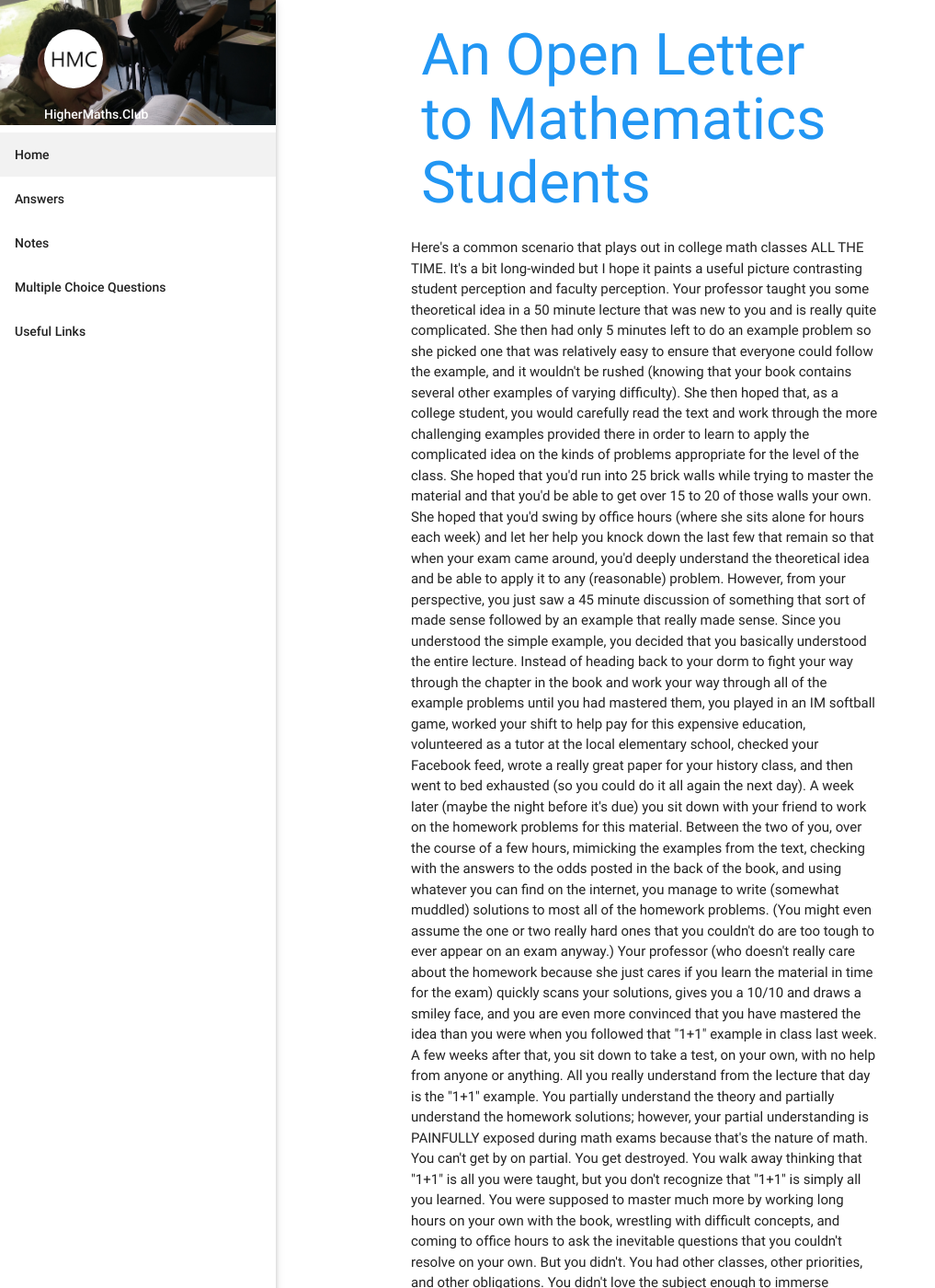
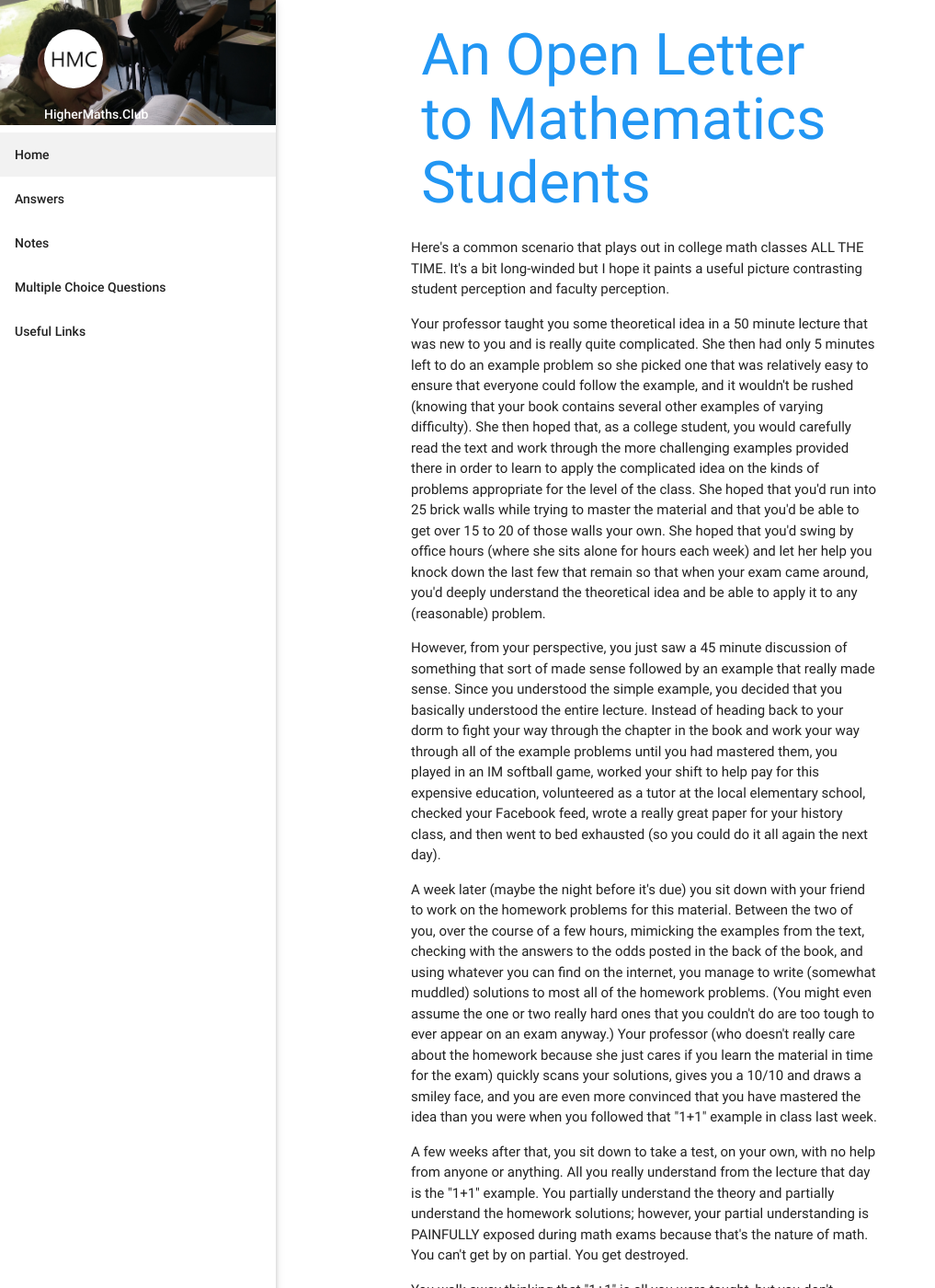
Before and after one commit to Harctona/MASecurity, a Jekyll site: the page built from index.html, in a window 1280 px wide and 1400 px high, scrolled down 335 px. Shown: the whole window at 92% size, without its empty margins (0-1017 px from the left). Built offline with Jekyll 4.4.1, drawn with Linux system fonts in a browser that asks for light colours; nearby versions of some CDN libraries; some of the changed text lies outside the part shown.

Commit message:
Update index.html

```diff
--- a/index.html
+++ b/index.html
@@ -8,14 +8,14 @@ permalink: /
 <h1 class="col s12 header blue-text">An Open Letter to Mathematics Students</h1>
 <p class="caption">Here's a common scenario that plays out in college math classes ALL THE TIME.  It's a bit long-winded but I hope it paints a useful picture contrasting student perception and faculty perception.
 
-Your professor taught you some theoretical idea in a 50 minute lecture that was new to you and is really quite complicated.  She then had only 5 minutes left to do an example problem so she picked one that was relatively easy to ensure that everyone could follow the example, and it wouldn't be rushed (knowing that your book contains several other examples of varying difficulty).  She then hoped that, as a college student, you would carefully read the text and work through the more challenging examples provided there in order to learn to apply the complicated idea on the kinds of problems appropriate for the level of the class.  She hoped that you'd run into 25 brick walls while trying to master the material and that you'd be able to get over 15 to 20 of those walls your own.  She hoped that you'd swing by office hours (where she sits alone for hours each week) and let her help you knock down the last few that remain so that when your exam came around, you'd deeply understand the theoretical idea and be able to apply it to any (reasonable) problem.
+<p class="caption">Your professor taught you some theoretical idea in a 50 minute lecture that was new to you and is really quite complicated.  She then had only 5 minutes left to do an example problem so she picked one that was relatively easy to ensure that everyone could follow the example, and it wouldn't be rushed (knowing that your book contains several other examples of varying difficulty).  She then hoped that, as a college student, you would carefully read the text and work through the more challenging examples provided there in order to learn to apply the complicated idea on the kinds of problems appropriate for the level of the class.  She hoped that you'd run into 25 brick walls while trying to master the material and that you'd be able to get over 15 to 20 of those walls your own.  She hoped that you'd swing by office hours (where she sits alone for hours each week) and let her help you knock down the last few that remain so that when your exam came around, you'd deeply understand the theoretical idea and be able to apply it to any (reasonable) problem.
 
-However, from your perspective, you just saw a 45 minute discussion of something that sort of made sense followed by an example that really made sense.  Since you understood the simple example, you decided that you basically understood the entire lecture.  Instead of heading back to your dorm to fight your way through the chapter in the book and work your way through all of the example problems until you had mastered them, you played in an IM softball game, worked your shift to help pay for this expensive education, volunteered as a tutor at the local elementary school, checked your Facebook feed, wrote a really great paper for your history class, and then went to bed exhausted (so you could do it all again the next day).
+<p class="caption">However, from your perspective, you just saw a 45 minute discussion of something that sort of made sense followed by an example that really made sense.  Since you understood the simple example, you decided that you basically understood the entire lecture.  Instead of heading back to your dorm to fight your way through the chapter in the book and work your way through all of the example problems until you had mastered them, you played in an IM softball game, worked your shift to help pay for this expensive education, volunteered as a tutor at the local elementary school, checked your Facebook feed, wrote a really great paper for your history class, and then went to bed exhausted (so you could do it all again the next day).
 
-A week later (maybe the night before it's due) you sit down with your friend to work on the homework problems for this material.  Between the two of you, over the course of a few hours, mimicking the examples from the text, checking with the answers to the odds posted in the back of the book, and using whatever you can find on the internet, you manage to write (somewhat muddled) solutions to most all of the homework problems.  (You might even assume the one or two really hard ones that you couldn't do are too tough to ever appear on an exam anyway.)  Your professor (who doesn't really care about the homework because she just cares if you learn the material in time for the exam) quickly scans your solutions, gives you a 10/10 and draws a smiley face, and you are even more convinced that you have mastered the idea than you were when you followed that "1+1" example in class last week.
+<p class="caption">A week later (maybe the night before it's due) you sit down with your friend to work on the homework problems for this material.  Between the two of you, over the course of a few hours, mimicking the examples from the text, checking with the answers to the odds posted in the back of the book, and using whatever you can find on the internet, you manage to write (somewhat muddled) solutions to most all of the homework problems.  (You might even assume the one or two really hard ones that you couldn't do are too tough to ever appear on an exam anyway.)  Your professor (who doesn't really care about the homework because she just cares if you learn the material in time for the exam) quickly scans your solutions, gives you a 10/10 and draws a smiley face, and you are even more convinced that you have mastered the idea than you were when you followed that "1+1" example in class last week.
 
-A few weeks after that, you sit down to take a test, on your own, with no help from anyone or anything.  All you really understand from the lecture that day is the "1+1" example.  You partially understand the theory and partially understand the homework solutions; however, your partial understanding is PAINFULLY exposed during math exams because that's the nature of math.  You can't get by on partial.  You get destroyed.
+<p class="caption">A few weeks after that, you sit down to take a test, on your own, with no help from anyone or anything.  All you really understand from the lecture that day is the "1+1" example.  You partially understand the theory and partially understand the homework solutions; however, your partial understanding is PAINFULLY exposed during math exams because that's the nature of math.  You can't get by on partial.  You get destroyed.
 
-You walk away thinking that "1+1" is all you were taught, but you don't recognize that "1+1" is simply all you learned.  You were supposed to master much more by working long hours on your own with the book, wrestling with difficult concepts, and coming to office hours to ask the inevitable questions that you couldn't resolve on your own.  But you didn't.  You had other classes, other priorities, and other obligations.  You didn't love the subject enough to immerse yourself in it.  Your professor understands.  In fact, she's probably even sympathetic to the point that she gives you a C- when you really deserve an F (or a B+ when you really deserve a C).
+<p class="caption">You walk away thinking that "1+1" is all you were taught, but you don't recognize that "1+1" is simply all you learned.  You were supposed to master much more by working long hours on your own with the book, wrestling with difficult concepts, and coming to office hours to ask the inevitable questions that you couldn't resolve on your own.  But you didn't.  You had other classes, other priorities, and other obligations.  You didn't love the subject enough to immerse yourself in it.  Your professor understands.  In fact, she's probably even sympathetic to the point that she gives you a C- when you really deserve an F (or a B+ when you really deserve a C).
 
-Later, you find out that 3 students scored near 100% on the exam, and you assume they must be math geniuses and dismiss the possibility that you could ever duplicate the feat when the truth is (or might be) that you could do just as well if you were willing to spend 15 hours per week on the class rather than 4. </p>
+<p class="caption">Later, you find out that 3 students scored near 100% on the exam, and you assume they must be math geniuses and dismiss the possibility that you could ever duplicate the feat when the truth is (or might be) that you could do just as well if you were willing to spend 15 hours per week on the class rather than 4. </p>
```
